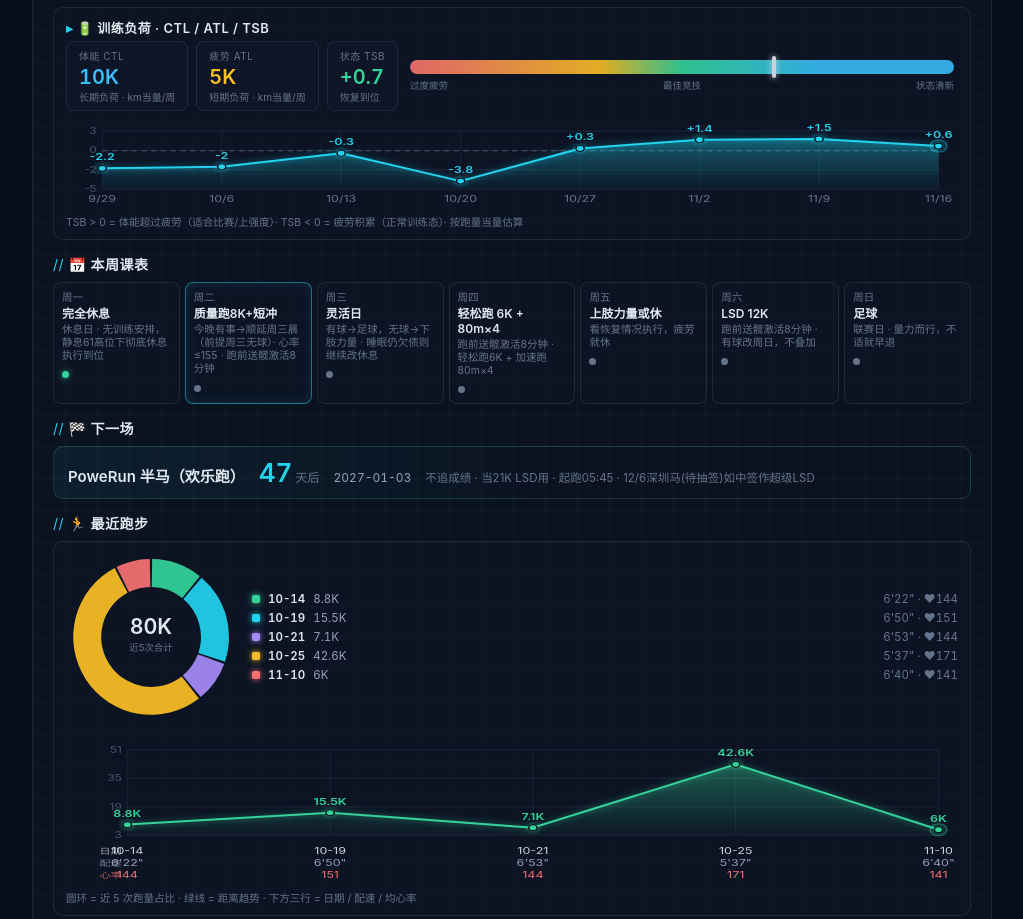
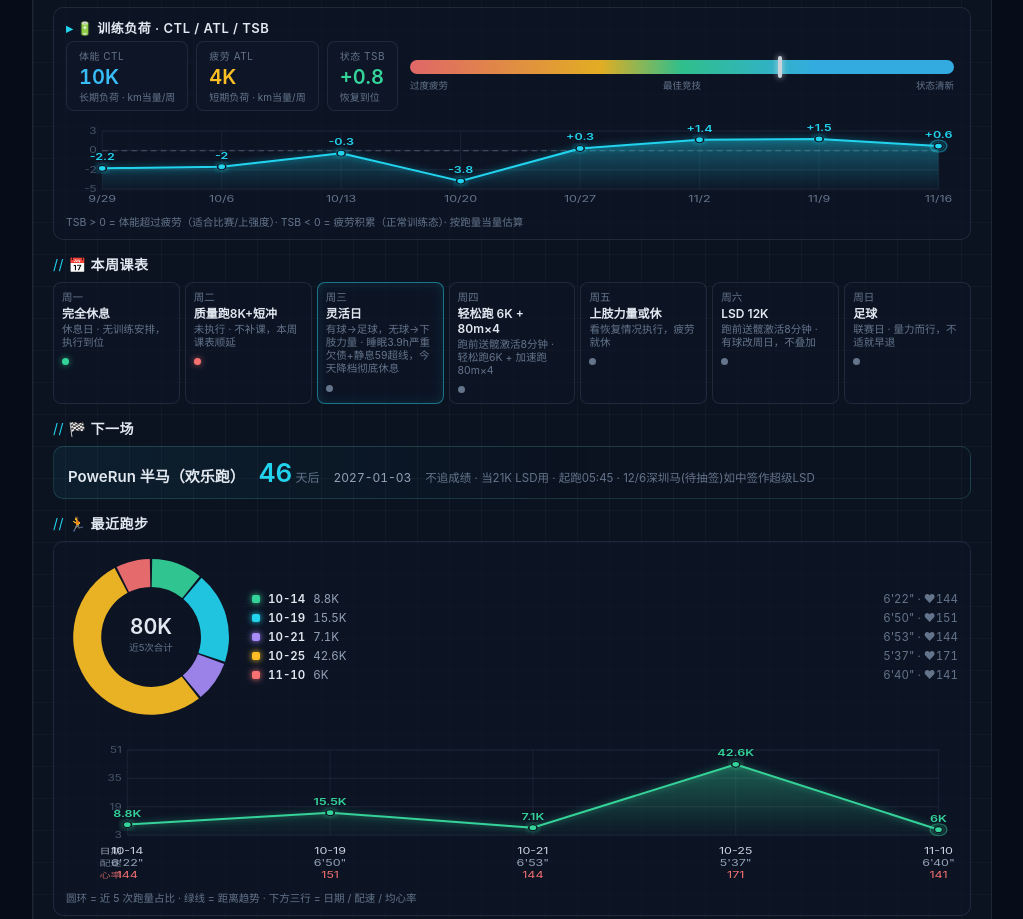
Before and after one commit to remmusb/training-tracker, a plain HTML site: page dashboard.html in a window 1280 px wide. Shown: the part 627-1546 px from the top of the page, without its empty margins (128-1151 px from the left). Drawn offline with Linux system fonts and the light colour scheme.

Commit message:
chore: 每日数据更新 2026-11-18

```diff
--- a/dashboard.html
+++ b/dashboard.html
@@ -236,31 +236,27 @@
 
 <script>
 const SAMPLE = {
-  "updatedAt": "2026-11-17 09:15",
-  "status": "冬训 W2 D2 · 静息55回基线(+0) · 睡眠85分/6.8h满血复活 · 今早没跑挪到今晚：质量跑8K+短冲，21点前收工",
-  "statusLevel": "ok",
+  "updatedAt": "2026-11-18 07:51",
+  "status": "冬训 W2 D3 · 睡眠38分/4.0h严重欠债 · 静息59超基线+4 · 今天灵活日降档全休，补觉优先，课表顺延不硬顶",
+  "statusLevel": "warn",
   "metrics": {
     "restingHR": {
-      "today": 55,
+      "today": 59,
       "baseline": 55,
-      "delta": 0
+      "delta": 4
     },
     "sleep": {
-      "score": 85,
-      "hours": 6.83
+      "score": 38,
+      "hours": 3.95
     },
     "vo2max": {
       "value": 49,
       "date": "11-10"
     },
     "weekKm": 0,
-    "stepsAvg": 9923
+    "stepsAvg": 10004
   },
   "rhrTrend": [
-    {
-      "date": "11-08",
-      "value": 60
-    },
     {
       "date": "11-09",
       "value": 60
@@ -296,14 +292,13 @@ const SAMPLE = {
     {
       "date": "11-17",
       "value": 55
+    },
+    {
+      "date": "11-18",
+      "value": 59
     }
   ],
   "sleepTrend": [
-    {
-      "date": "11-09",
-      "score": 59,
-      "hours": 5.55
-    },
     {
       "date": "11-10",
       "score": 76,
@@ -343,6 +338,11 @@ const SAMPLE = {
       "date": "11-17",
       "score": 85,
       "hours": 6.83
+    },
+    {
+      "date": "11-18",
+      "score": 38,
+      "hours": 3.95
     }
   ],
   "weekVolume": [
@@ -384,20 +384,20 @@ const SAMPLE = {
       "day": "周一",
       "title": "完全休息",
       "done": true,
-      "note": "休息日 · 无训练安排，静息61高位下彻底休息执行到位"
+      "note": "休息日 · 无训练安排，执行到位"
     },
     {
       "day": "周二",
       "title": "质量跑8K+短冲",
-      "done": null,
-      "today": true,
-      "note": "今晚有事→顺延周三晨（前提周三无球）· 心率≤155 · 跑前送髋激活8分钟"
+      "done": false,
+      "note": "未执行 · 不补课，本周课表顺延"
     },
     {
       "day": "周三",
       "title": "灵活日",
       "done": null,
-      "note": "有球→足球，无球→下肢力量 · 睡眠仍欠债则继续改休息"
+      "today": true,
+      "note": "有球→足球，无球→下肢力量 · 睡眠3.9h严重欠债+静息59超线，今天降档彻底休息"
     },
     {
       "day": "周四",
@@ -427,7 +427,7 @@ const SAMPLE = {
   "nextRace": {
     "name": "PoweRun 半马（欢乐跑）",
     "date": "2027-01-03",
-    "daysLeft": 47,
+    "daysLeft": 46,
     "note": "不追成绩 · 当21K LSD用 · 起跑05:45 · 12/6深圳马(待抽签)如中签作超级LSD"
   },
   "recentRuns": [
@@ -636,11 +636,11 @@ const SAMPLE = {
     "note": "短板：肌肉量 44.7kg（建议 45.1）· 腿部肌肉指数仅同龄人平均线 → 冬训下肢力量课重点观察，春季复测对比"
   },
   "coachAvatar": "https://remmusb.github.io/training-tracker/coach.jpg",
-  "coachNote": "教练：静息回到55基线，睡眠85分——病彻底翻篇了。就是闹钟没打赢被窝，课挪到今晚：8K+短冲，21点前收工，别熬夜。",
+  "coachNote": "教练：睡了不到4小时、静息又抬到59，身体在要账了。今天别惦记训练，踏踏实实补觉，睡够了课表自然会回来。",
   "load": {
-    "ctl": 1.45,
-    "atl": 0.73,
-    "tsb": 0.7,
+    "ctl": 1.42,
+    "atl": 0.63,
+    "tsb": 0.8,
     "tsbTrend": [
       {
         "w": "9/29",
```
